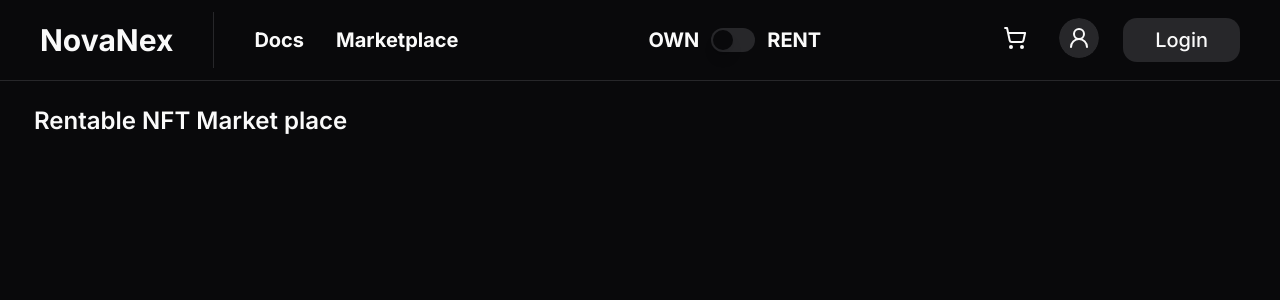
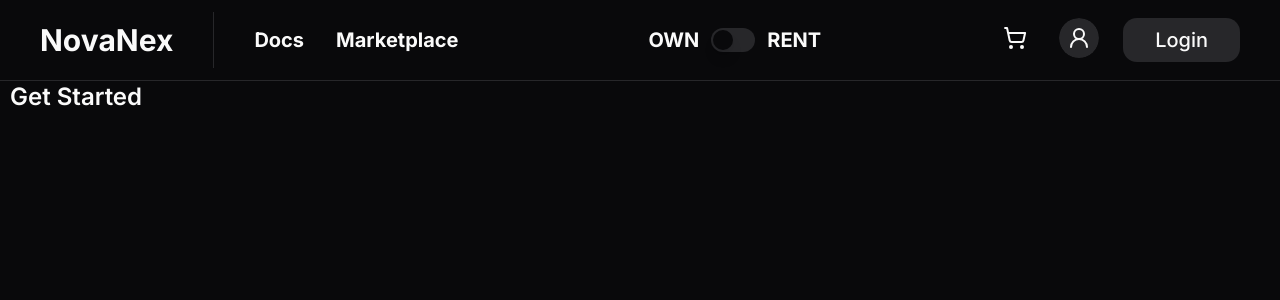
Before and after one commit to NovaNex-Hub/website, a Next.js app: page / in a window 1280 px wide. Shown: the top 300 px of the page. Built offline with nearby package versions, Linux system fonts and the light colour scheme.

Commit message:
correction still

```diff
--- a/src/app/page.tsx
+++ b/src/app/page.tsx
@@ -3,8 +3,8 @@ import MaxWidthWrapper from "@/components/MaxWidthWrapper";
 export default function Home() {
   return (
     <MaxWidthWrapper>
-      <div className="font-semibold m-6 text-2xl">
-        Rentable NFT Market place
+      <div className="font-semibold text-2xl">
+        Get Started
       </div>
     </MaxWidthWrapper>
   );
--- a/src/components/NavBar.tsx
+++ b/src/components/NavBar.tsx
@@ -58,7 +58,9 @@ const NavBar = () => {
           </Button>
 
           <Button variant="secondary" size="lg">
-            Login
+            <Link href="/login">
+              Login
+            </Link>
           </Button>
 
         </div>
--- a/src/components/ProfilePage.tsx
+++ b/src/components/ProfilePage.tsx
@@ -11,11 +11,11 @@ export const ProfilePage = () => {
          <div className="flex w-1/2 h-1/2">
               <img src={srcValue} className="round-1/2 w-[300px] h-[250px]" />
               <div className="grid w-[500px] ml-[15px] items-center">
-                <input type="text" placeholder="Jordan Henderson" className="w-full border border-[2px]-black h-[80%] px-2" readOnly/>
-                <input type="text" placeholder="+22731422314" className="w-full border border-[2px]-black h-[80%] px-2"/>
-                <input type="text" placeholder="Canada" className="w-full border border-[2px]-black h-[80%] px-2"/>
-                <input type="text" placeholder="novanex.vercel.app" className="w-full border border-[2px]-black h-[80%] px-2"/>
-                <input type="text" placeholder="github.com/novanex-hub" className="w-full border border-[2px]-black h-[80%] px-2"/>
+                <input type="text" placeholder="Jordan Henderson" className="w-full border border-[2px]-black h-[80%] px-2 rounded" readOnly/>
+                <input type="text" placeholder="+22731422314" className="w-full border border-[2px]-black h-[80%] px-2 rounded"/>
+                <input type="text" placeholder="Canada" className="w-full border border-[2px]-black h-[80%] px-2 rounded"/>
+                <input type="text" placeholder="novanex.vercel.app" className="w-full border border-[2px]-black h-[80%] px-2 rounded"/>
+                <input type="text" placeholder="github.com/novanex-hub" className="w-full border border-[2px]-black h-[80%] px-2 rounded"/>
               </div>
           </div>
       </div>
```
